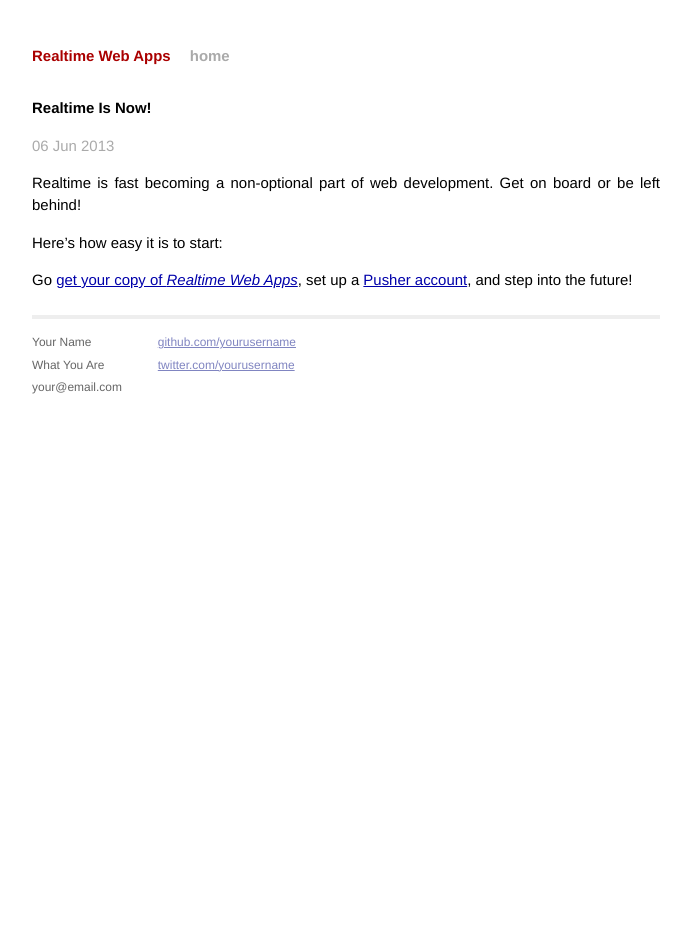
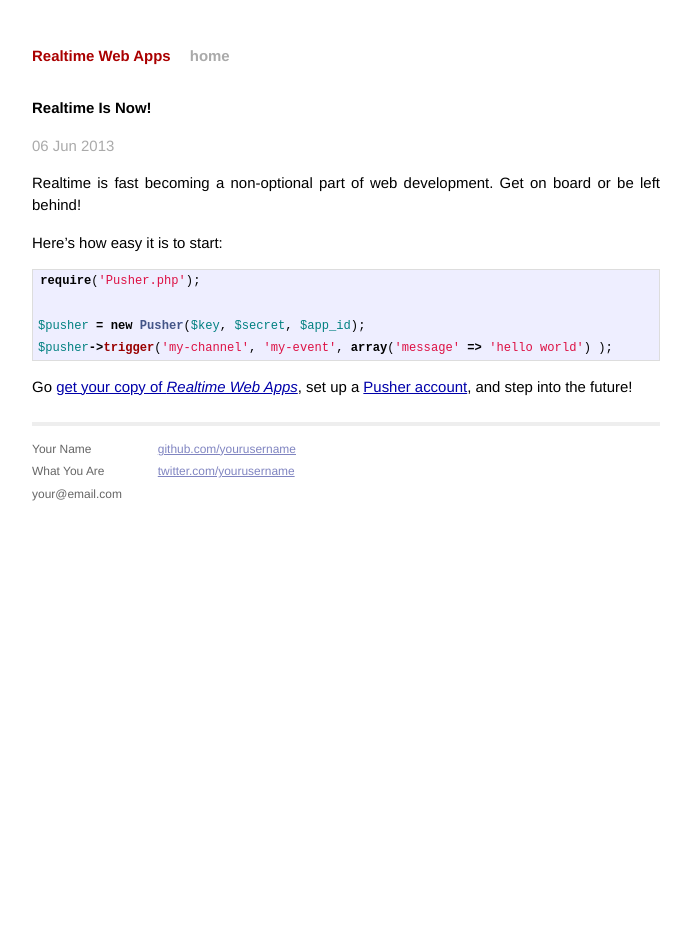
Before and after one commit to leggetter/realtime-web-apps-site, a Jekyll site: the page built from _posts/2013-06-06-realtime-is-now.markdown, in a window 1280 px wide. Shown: the whole page, without its empty margins (294-985 px from the left). Built offline with Jekyll 4.4.1, drawn with Linux system fonts in a browser that asks for light colours.

Commit message:
Updated the post with a code snippet.

```diff
--- a/_posts/2013-06-06-realtime-is-now.markdown
+++ b/_posts/2013-06-06-realtime-is-now.markdown
@@ -11,7 +11,10 @@
 Here's how easy it is to start:
 
 {% highlight php %}
+require('Pusher.php');
 
+$pusher = new Pusher($key, $secret, $app_id);
+$pusher->trigger('my-channel', 'my-event', array('message' => 'hello world') );
 {% endhighlight %}
 
 Go [get your copy of *Realtime Web Apps*][1], set up a [Pusher account][2], and
```
